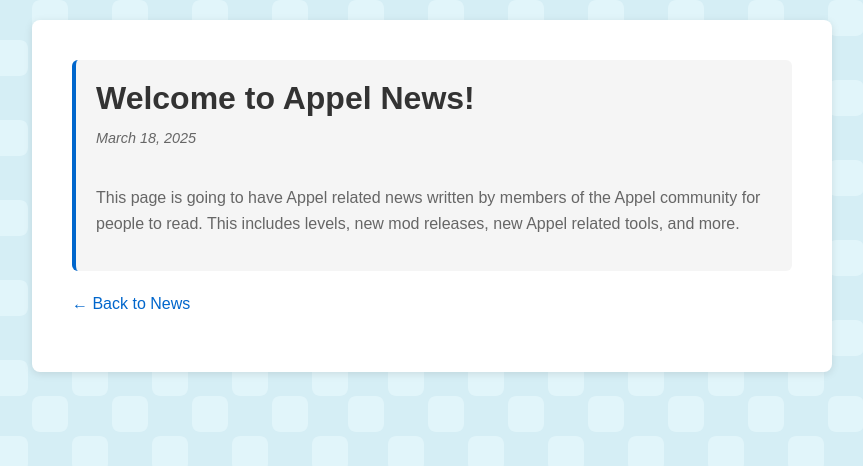
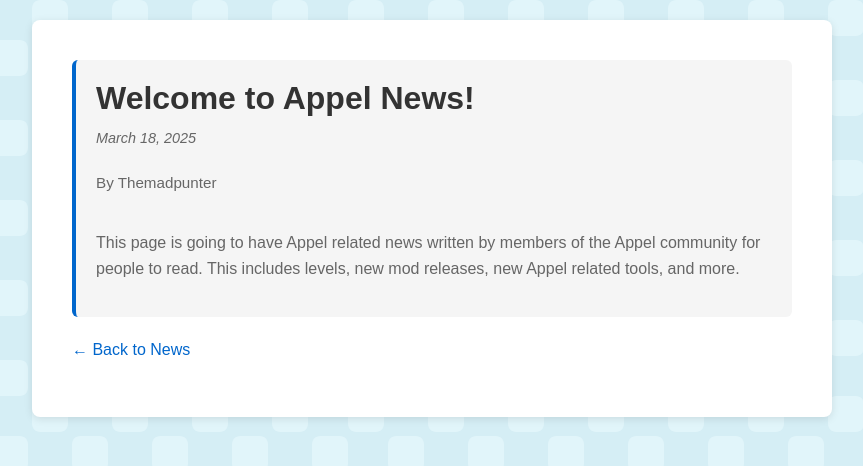
Before and after one commit to familycomicsstudios/appel-community-site, a Jekyll site: the page built from _posts/2026-03-18-welcometoappelnews.md, in a window 1280 px wide. Shown: the top 466 px of the page, without its empty margins (208-1071 px from the left). Built offline with Jekyll 4.4.1, drawn with Linux system fonts in a browser that asks for light colours.

Commit message:
Minor change

```diff
--- a/_layouts/base.html
+++ b/_layouts/base.html
@@ -8,7 +8,7 @@
 
 	<meta name="description" content="{{ site.description | default: "A website for the game Appel, a game made on Scratch by Griffpatch, and its community." }}">
 	<meta name="keywords" content="{{ site.keywords | default: "appel, platformer, scratch, community" }}">
-	<meta name="author" content="{{ site.author | default: "Themadpunter" }}">
+	<meta name="author" content="{% if page.layout == "post" and page.author %}{{ page.author }}{% else %}{{ site.author | default: "Themadpunter" }}{% endif %}">
 
 	<link rel="canonical" href="{{ site.url | default: "https://appelgame.net" }}{{ page.url | replace: 'index.html', '' }}">
 	<meta property="og:title" content="{{ page.og_title | default: page.title | default: site.title | default: "Appel Community Site" }}">
--- a/_layouts/post.html
+++ b/_layouts/post.html
@@ -6,6 +6,7 @@ layout: base
     <div class="news-post">
         <h1>{{ page.title }}</h1>
         <p class="post-date">{{ page.date | date: "%B %d, %Y" }}</p>
+        <p class="post-author">By {{ page.author | default: site.author | default: "Themadpunter" }}</p>
         {{ content }}
     </div>
     <p><a href="/news.html">← Back to News</a></p>
--- a/_posts/2026-03-18-welcometoappelnews.md
+++ b/_posts/2026-03-18-welcometoappelnews.md
@@ -2,6 +2,7 @@
 layout: post
 date: 2025-03-18
 title: Welcome to Appel News!
+author: Themadpunter
 ---
 
 This page is going to have Appel related news written by members of the Appel community for people to read. This includes levels, new mod releases, new Appel related tools, and more.
--- a/static/style.css
+++ b/static/style.css
@@ -69,5 +69,11 @@ a:hover {
     font-size: 0.9em;
     font-style: italic;
     margin-top: -10px;
+    margin-bottom: 6px;
+}
+
+.post-author {
+    color: #666;
+    font-size: 0.95em;
     margin-bottom: 20px;
 }
```
